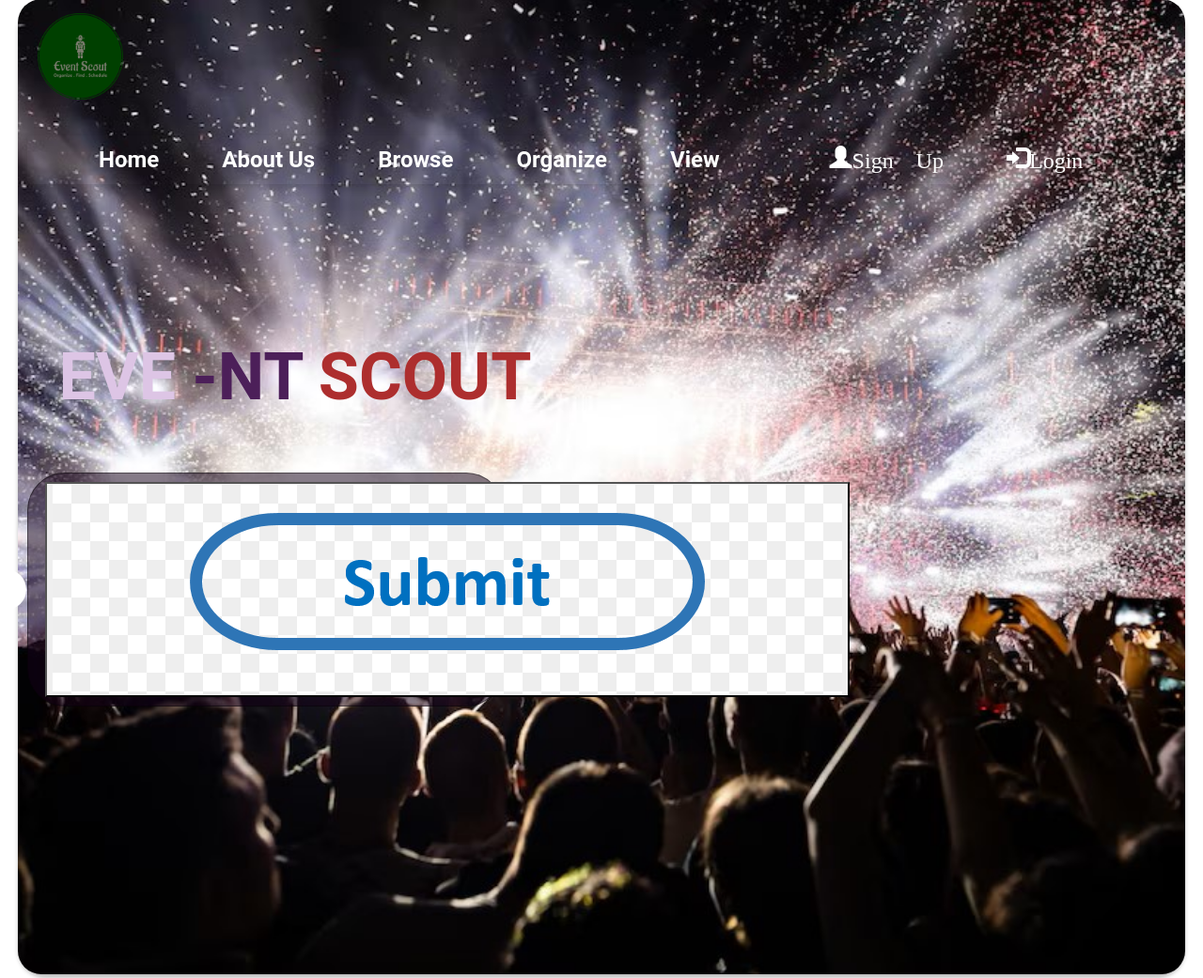
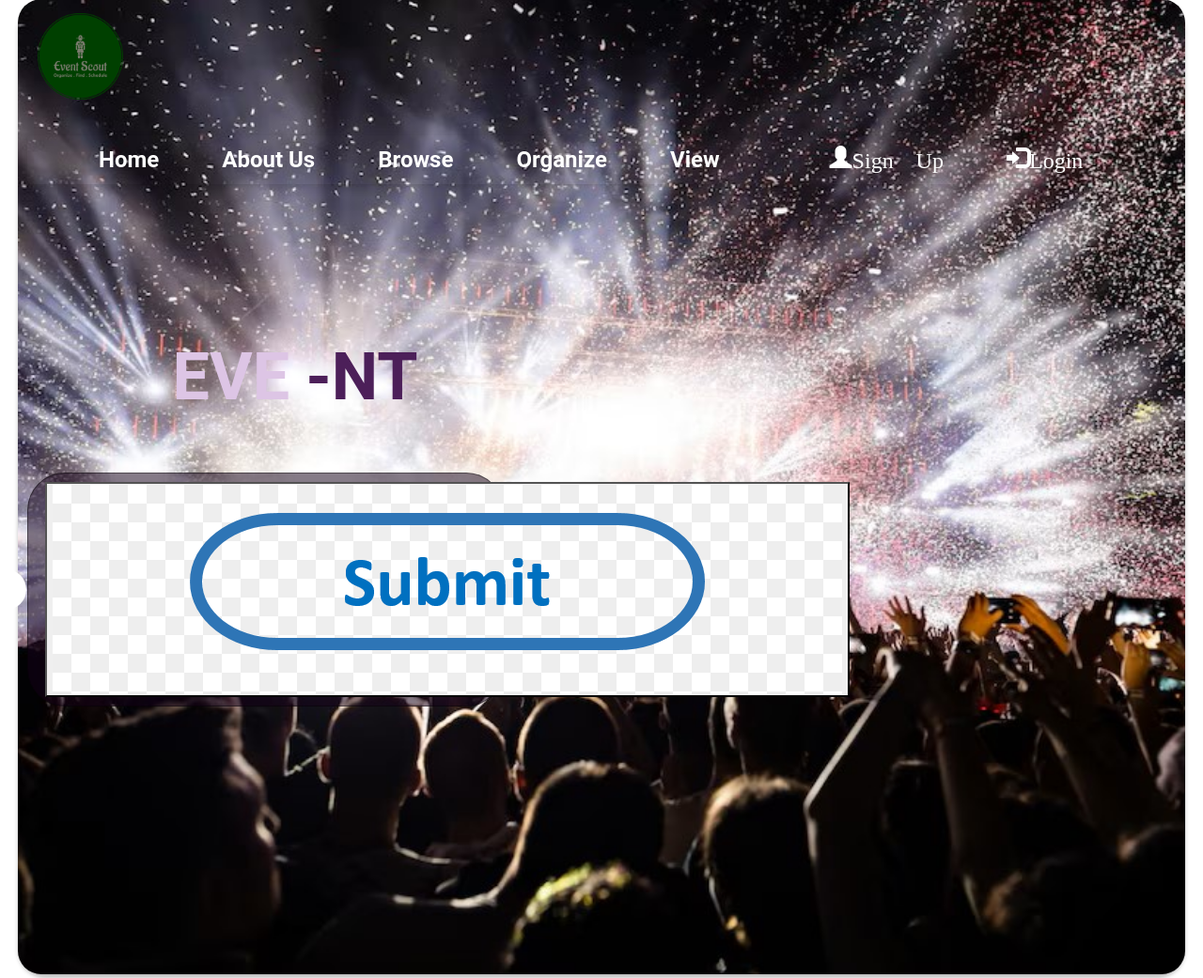
Before and after one commit to Swarangi24/event-scout, a Flask app: page / in a window 1280 px wide. Shown: the part 15-1056 px from the top of the page at 94% size. Run offline with Flask 3, Linux system fonts and the light colour scheme; parts of the project's set-up code (start-up, migrations or seed data) failed here and were passed over; some libraries are stand-ins or nearby versions.

Commit message:
renderrrr deploy

```diff
--- a/templates/index.html
+++ b/templates/index.html
@@ -41,7 +41,7 @@
         <div class="head"><h1 style="padding-left: 570px;">
             <span style="color:#ddc5e5 ">EVE</span>
             <span style="color:#4c1f59">-NT</span>
-            <span style="color: #ad2e2e">SCOUT</span>
+            <span style="color: #ad2e2e"></span>
         </h1></div>
         <form class="search-bar" role="search" onsubmit="event.preventDefault(); searchEvents();">
             <div class="search-input-wrapper">
```
